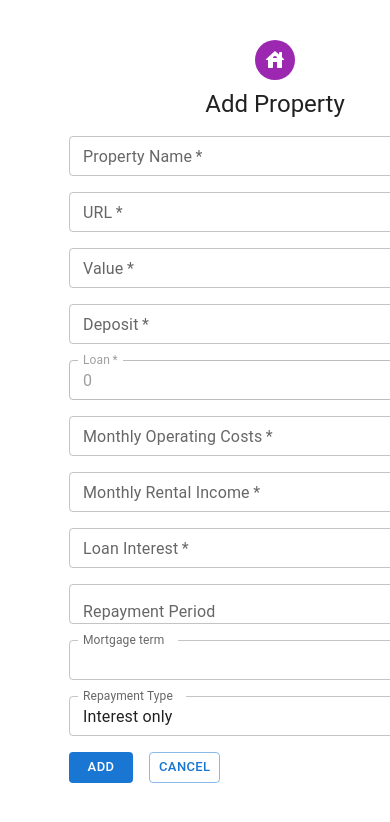
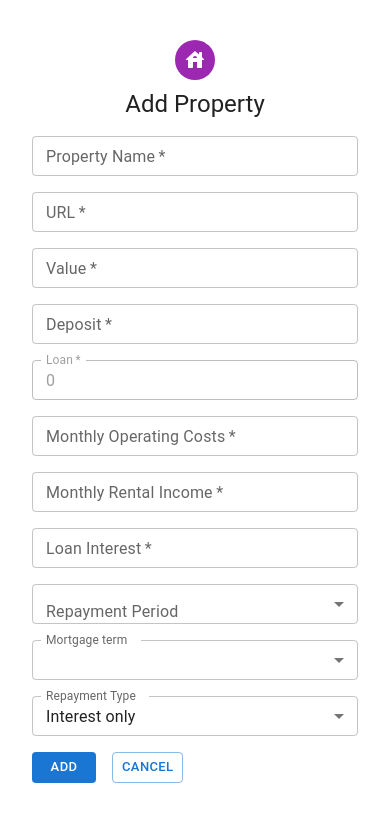
Before and after one commit to mrjoseph/buy-to-let-calculator, a React (Create React App) app: page / in a window 390 px wide. Both pictures are taken after a click on the button "ADD PROPERTY". Shown: the top 822 px of the page. Built offline with nearby package versions, Linux system fonts and the light colour scheme.

Commit message:
make form responsive

```diff
--- a/src/App.js
+++ b/src/App.js
@@ -2,6 +2,7 @@ import * as React from 'react'
 import { v4 as uuidv4 } from 'uuid'
 import Button from '@mui/material/Button'
 import CssBaseline from '@mui/material/CssBaseline'
+import { useMediaQuery } from '@mui/material'
 
 import Link from '@mui/material/Link'
 
@@ -23,6 +24,7 @@ import Stack from '@mui/material/Stack'
 import { PropertyCard } from './PropertyCard'
 import { useAppState } from './localstorage'
 import HeaderBar from './HeaderBar'
+
 function Copyright(props) {
   return (
     <Typography
@@ -228,16 +230,8 @@ export default function App() {
   const toggleDrawer = (newOpen) => () => {
     setOpen(newOpen)
   }
-  // console.log(expandView)
-  // console.log('results', results)
-  return (
-    <ThemeProvider theme={defaultTheme}>
-      <Box>
-        <CssBaseline />
-
-        <Box>
-          <FormProvider {...methods}>
-            <DrawerSlider toggleDrawer={toggleDrawer} open={open}>
+  const isSmallScreen = useMediaQuery('(max-width:600px)') // Adjust the breakpoint as needed
+  const InputForm = () => (
     <Container component="main" maxWidth="xs">
       <Box
         sx={{
@@ -282,6 +276,28 @@ export default function App() {
         </Box>
       </Box>
     </Container>
+  )
+  return (
+    <ThemeProvider theme={defaultTheme}>
+      <Box>
+        <CssBaseline />
+
+        <Box>
+          <FormProvider {...methods}>
+            <DrawerSlider
+              toggleDrawer={toggleDrawer}
+              open={open}
+              variant={isSmallScreen ? 'temporary' : 'permanent'} // Use temporary variant for small screens
+              ModalProps={{ keepMounted: true }} // Keep the drawer mounted for smoother transitions
+              sx={{
+                width: isSmallScreen ? '100vw' : 600, // Set width to full screen on small screens
+                flexShrink: 0,
+                '& .MuiDrawer-paper': {
+                  width: isSmallScreen ? '100vw' : 600, // Set width to full screen on small screens
+                },
+              }}
+            >
+              <InputForm />
             </DrawerSlider>
           </FormProvider>
 
--- a/src/DrawerSlider.jsx
+++ b/src/DrawerSlider.jsx
@@ -4,7 +4,7 @@ import Drawer from '@mui/material/Drawer'
 
 export const DrawerSlider = ({ children, toggleDrawer, open }) => {
   const DrawerList = (
-    <Box sx={{ width: 550, p: 2 }} role="presentation">
+    <Box sx={{ width: '100%', p: 2 }} role="presentation">
       {children}
     </Box>
   )
--- a/src/HeaderBar.jsx
+++ b/src/HeaderBar.jsx
@@ -5,10 +5,11 @@ import Toolbar from '@mui/material/Toolbar'
 import Typography from '@mui/material/Typography'
 import Button from '@mui/material/Button'
 import IconButton from '@mui/material/IconButton'
-
+import { useMediaQuery } from '@mui/material'
 import CalculateIcon from '@mui/icons-material/Calculate'
-
+import AddIcon from '@mui/icons-material/Add'
 export default function HeaderBar({ setOpen }) {
+  const isSmallScreen = useMediaQuery('(max-width:900px)')
   return (
     <Box sx={{ flexGrow: 1 }}>
       <AppBar position="static" elevation={0}>
@@ -22,16 +23,21 @@ export default function HeaderBar({ setOpen }) {
           >
             <CalculateIcon />
           </IconButton>
+          {!isSmallScreen && (
             <Typography variant="h6" component="div" sx={{ flexGrow: 1 }}>
               Buy to let comparison calculator
             </Typography>
+          )}
+
+          <Box>
             <Button
               color="secondary"
               variant="contained"
               onClick={() => setOpen(true)}
             >
-            Add property
+              {!isSmallScreen ? <>Add property</> : <AddIcon />}
             </Button>
+          </Box>
         </Toolbar>
       </AppBar>
     </Box>
```
Lines whose indentation alone changed are shown as unchanged.
